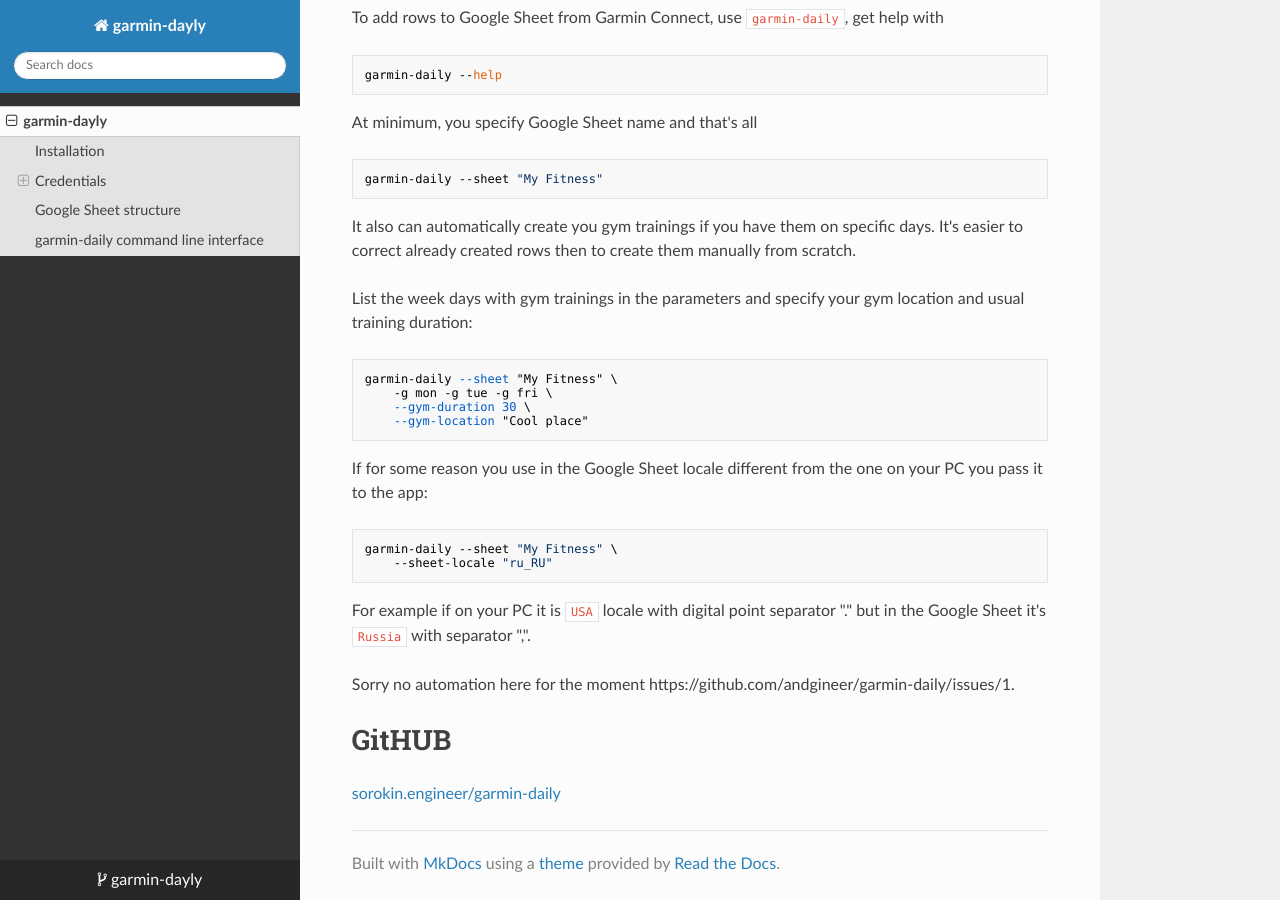
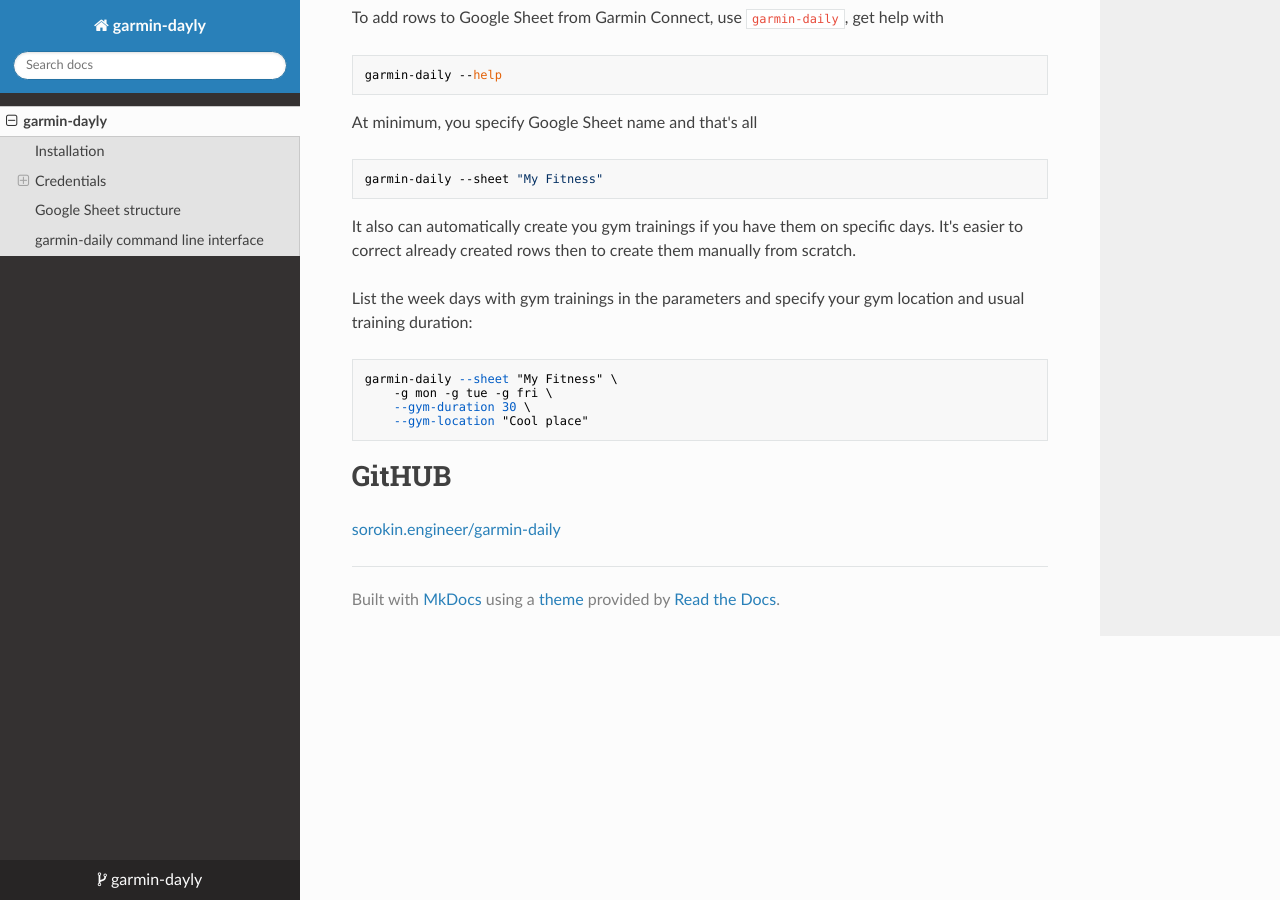
Before and after one commit to andgineer/garmin-daily, an MkDocs documentation site: the page built from docs/README.md, in a window 1280 px wide and 900 px high, scrolled down 1553 px. Built offline with MkDocs 1.6.1, drawn with Linux system fonts in a browser that asks for light colours; nearby versions of some CDN libraries.

Commit message:
use locale from Google Sheet

```diff
--- a/docs/README.md
+++ b/docs/README.md
@@ -67,18 +67,6 @@
         --gym-duration 30 \
         --gym-location "Cool place"
 
-If for some reason you use in the Google Sheet locale different from
-the one on your PC you pass it to the app:
-
-    garmin-daily --sheet "My Fitness" \
-        --sheet-locale "ru_RU"
-
-For example if on your PC it is `USA` locale with digital point separator "."
-but in the Google Sheet it's `Russia` with separator ",".
-
-Sorry no automation here for the moment
-https://github.com/andgineer/garmin-daily/issues/1.
-
 # GitHUB
 
 [sorokin.engineer/garmin-daily](https://github.com/andgineer/garmin-daily)
```
Also changed, not shown: 2 other files.
